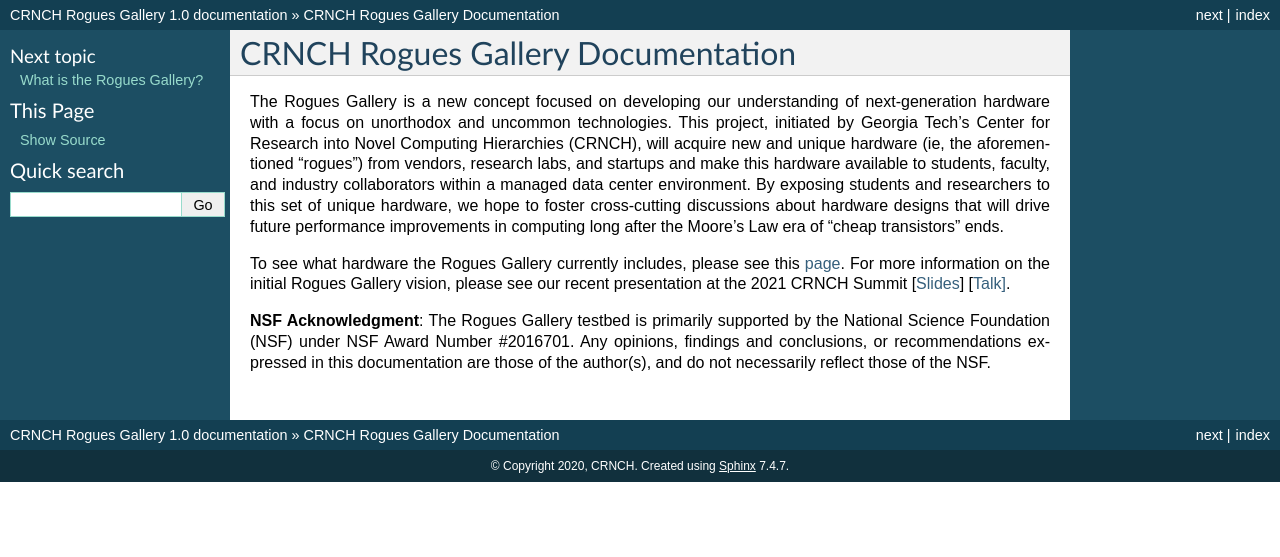
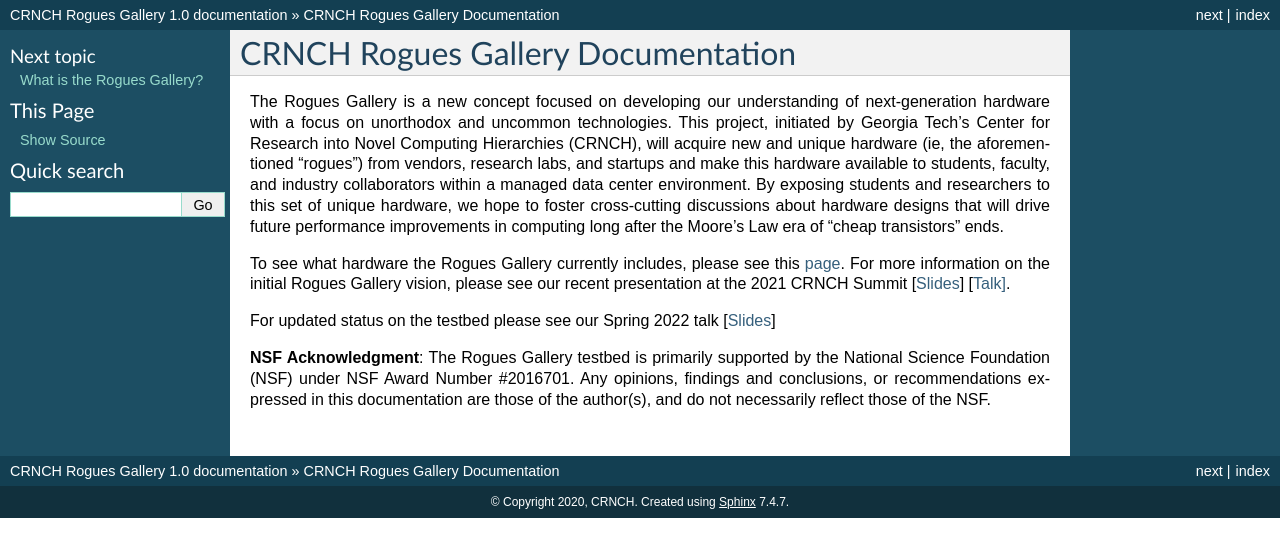
Before and after one commit to gt-crnch-rg/read-the-docs, a Sphinx documentation site: the page built from docs/index.rst, in a window 1280 px wide. Shown: the top 557 px of the page. Built offline with Sphinx 7.4.7, drawn with Linux system fonts in a browser that asks for light colours; pages that are not in the unit, such as notebooks, are missing from menus.

Commit message:
Update index.rst

```diff
--- a/docs/index.rst
+++ b/docs/index.rst
@@ -5,6 +5,8 @@
 The Rogues Gallery is a new concept focused on developing our understanding of next-generation hardware with a focus on unorthodox and uncommon technologies.  This project, initiated by Georgia Tech's Center for Research into Novel Computing Hierarchies (CRNCH), will acquire new and unique hardware (ie, the aforementioned "rogues") from vendors, research labs, and startups and make this hardware available to students, faculty, and industry collaborators within a managed data center environment. By exposing students and researchers to this set of unique hardware, we hope to foster cross-cutting discussions about hardware designs that will drive future performance improvements in computing long after the Moore's Law era of "cheap transistors" ends.
 
 To see what hardware the Rogues Gallery currently includes, please see this `page <http://crnch.gatech.edu/rogues-hardware>`__. For more information on the initial Rogues Gallery vision, please see our recent presentation at the 2021 CRNCH Summit [`Slides <https://github.com/gt-crnch/crnch-summit-2021/blob/main/presenter_slides/Thursday_01_28_21/105--Rogues-Gallery-Update-Jeff-Young-CRNCH-Summit-2021.pdf>`__] [`Talk] <https://mediaspace.gatech.edu/media/Jeff%20Young%20-%20Rogues%20Gallery%20-%20CRNCH%20Summit%202021/1_lqlgr0jj>`__.
+
+For updated status on the testbed please see our Spring 2022 talk [`Slides <https://github.com/gt-crnch-rg/rg-publications/blob/main/presentations/2022/jyoung_crnch_summit_rogues_gallery_updates_03_2022.pdf>`__]
 
 **NSF Acknowledgment**: The Rogues Gallery testbed is primarily supported by the National Science Foundation (NSF) under NSF Award Number #2016701. Any opinions, findings and conclusions, or recommendations expressed in this documentation are those of the author(s), and do not necessarily reflect those of the NSF.
 
```
